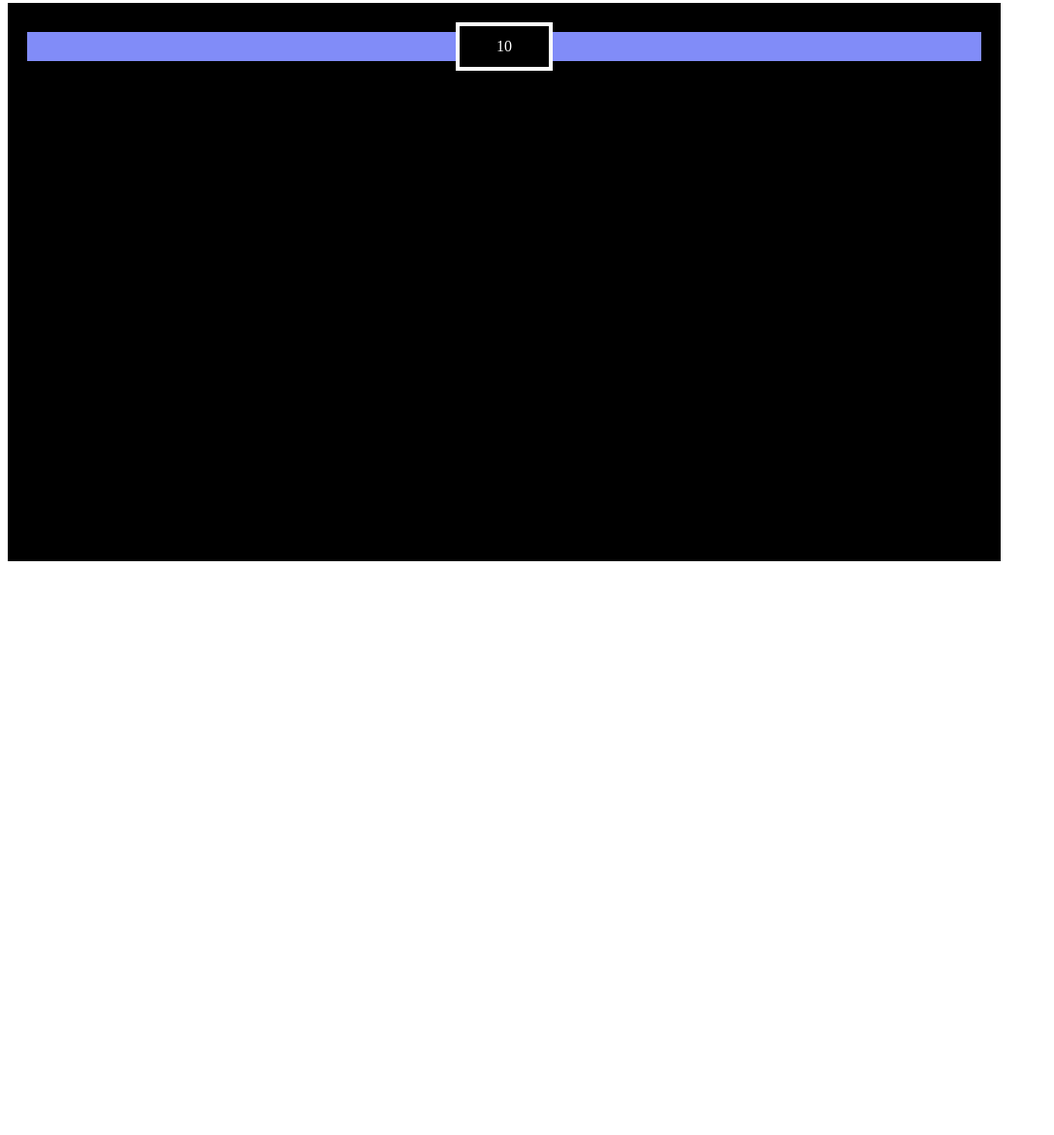
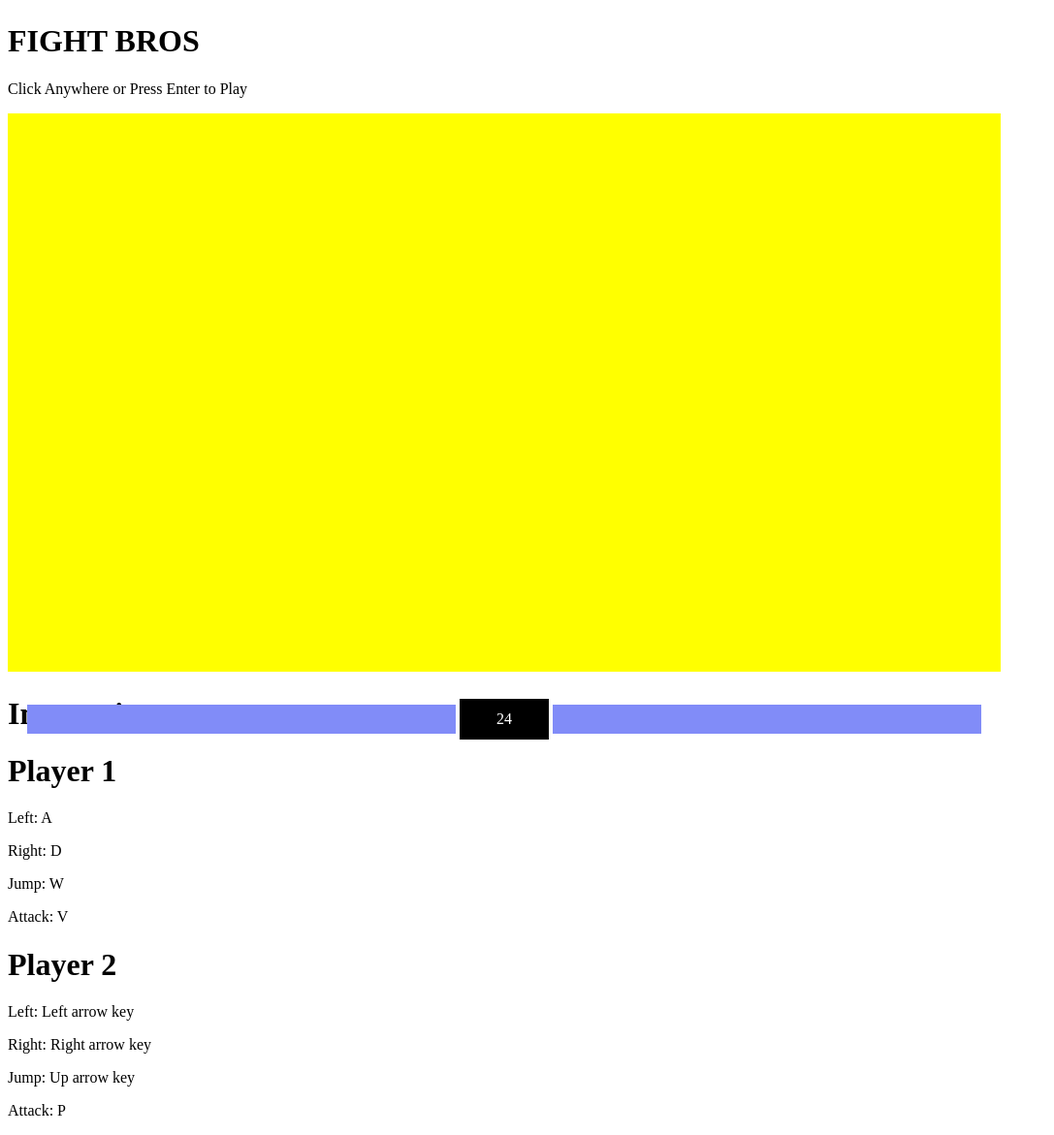
Before and after one commit to apokhrel7/FightBros, a plain HTML site: page index.html in a window 1280 px wide. Shown: the part 5-1176 px from the top of the page at 97% size, without its empty margins (0-1087 px from the left). Before the commit the page ends 800 px from the top, so only its background shows below. Drawn offline with Linux system fonts and the light colour scheme; a web font is replaced by a local one.

Commit message:
Added keyboard instructions and starting of game message

```diff
--- a/index.html
+++ b/index.html
@@ -12,11 +12,23 @@
     <meta charset="utf-8">
     <meta name="viewport" content="width=device-width, initial-scale=1">
     <link rel="stylesheet" href="/style.css">
+    <link href="https://fonts.cdnfonts.com/css/public-pixel" rel="stylesheet">
+
     <title>Fight Bros</title>
 </head>
 
 <body>
     <div class="container">
+        <div id="starting-screen">
+            <h1>FIGHT BROS</h1>
+            <p>Click Anywhere or Press Enter to Play</p>
+        </div>
+
+        <div id="canvas-container">
+            <canvas></canvas>
+        </div>
+
+
         <div class="healthbar-container">
 
             <!-- Player1 healthbar -->
@@ -34,13 +46,35 @@
                 <div id="player2-healthbar" class="healthbar"></div>
             </div>
         </div>
-        <div id="result-message">Tie</div>
-        <canvas></canvas>
+        <div id="result-message"></div>
+    </div>
+
+    <div class="information">
+        <div id="instructions-title">
+            <h1>Instructions</h1>
+        </div>
+        <div class="keyboard-instructions">
+            <div class="keys">
+                <h1>Player 1</h1>
+                <p>Left: A</p>
+                <p>Right: D</p>
+                <p>Jump: W</p>
+                <p>Attack: V</p>
+            </div>
+            <div class="keys">
+                <h1>Player 2</h1>
+                <p>Left: Left arrow key</p>
+                <p>Right: Right arrow key</p>
+                <p>Jump: Up arrow key</p>
+                <p>Attack: P</p>
+            </div>
+        </div>
     </div>
 
     <!-- TODO: add instructions div to show how to play game using keyboards -->
 
     <!-- Add link to script file here when made-->
+    <script src="js/classes.js"></script>
     <script src="index.js"></script>
 </body>
 
```
